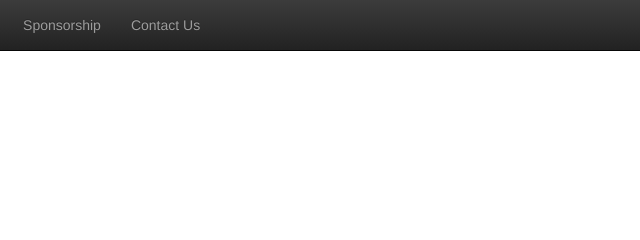
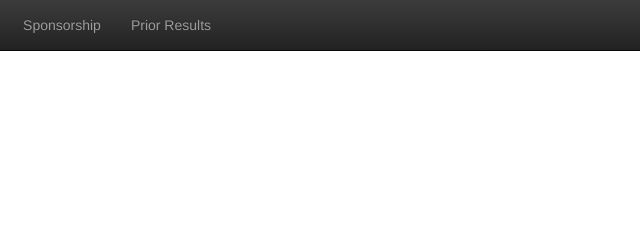
Before and after one commit to terrenjpeterson/shortpumprace, a plain HTML site: page index.html in a window 1280 px wide. Shown: the top 240 px of the page, 539-1179 px from the left. Drawn offline with nearby package versions, Linux system fonts and the light colour scheme.

Commit message:
changed navigation

```diff
--- a/index.html
+++ b/index.html
@@ -54,7 +54,7 @@
 
                 <li><a href="sponsorship.html">Sponsorship</a></li>
 
-                <li><a href="contact.html">Contact Us</a></li>
+                <li><a href="prior.html">Prior Results</a></li>
 
               </ul>
             </div>
```
